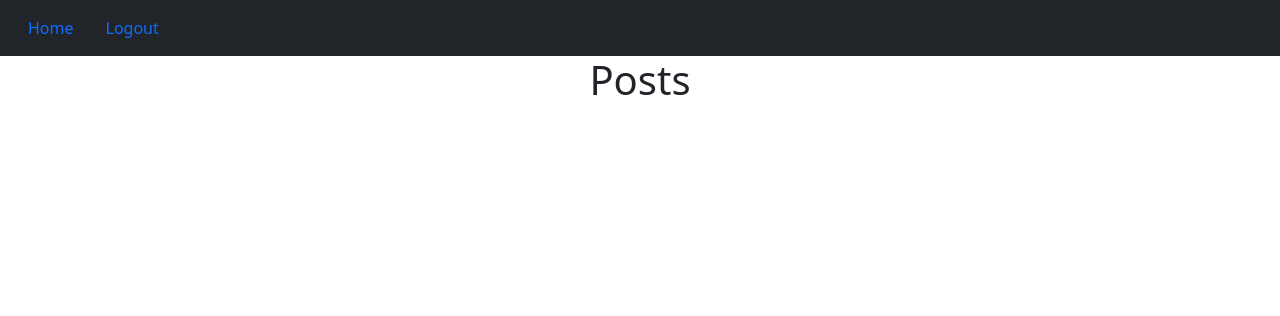
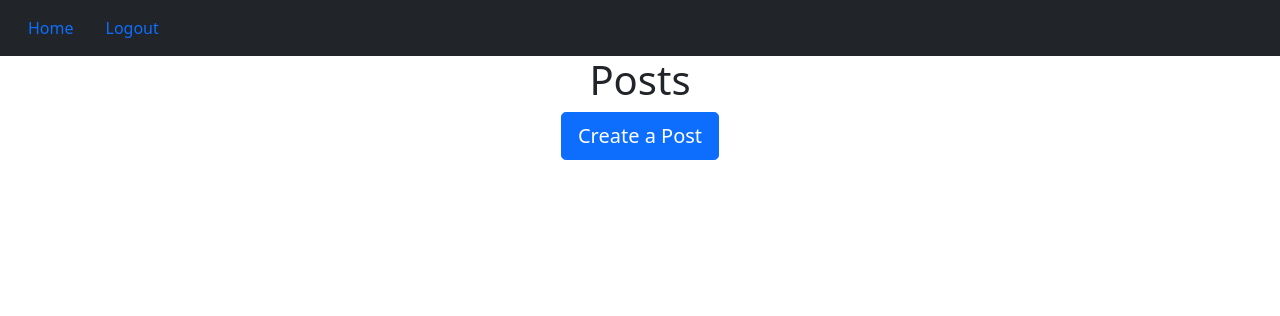
Before and after one commit to JagTheFriend/Python-Blog, a Flask app: page / in a window 1280 px wide. Shown: the top 316 px of the page. Run offline with Flask 2, Linux system fonts and the light colour scheme; the visitor is signed in with stand-in values (Sample User, id 1); data that the repository does not hold is empty.

Commit message:
Added a button to create new post

```diff
--- a/website/templates/home.html
+++ b/website/templates/home.html
@@ -35,5 +35,12 @@
             </div>
             <br>
         {% endfor %}
+        <div align="center">
+            <a href="/create-post">
+                <button type="button" class="btn btn-primary btn-lg">
+                    Create a Post
+                </button>
+            </a>
+        </div>
     </div>
 {% endblock %}
```
